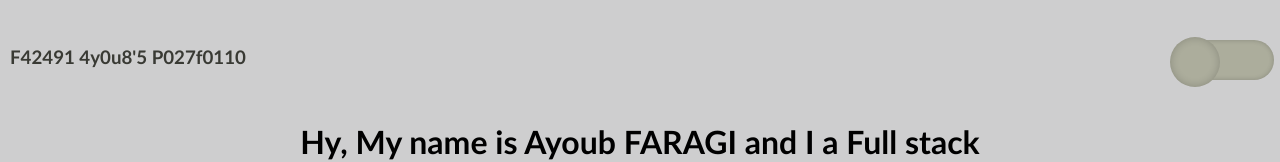
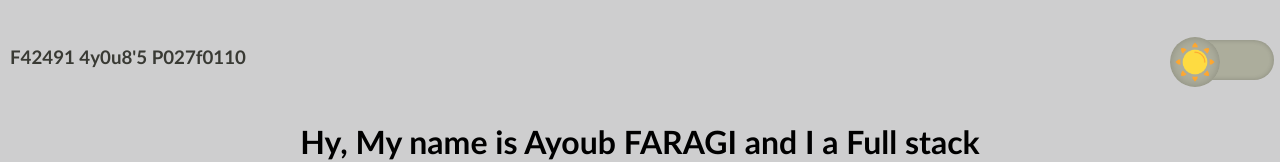
Before and after one commit to biggymarley/portfolio, a plain HTML site: page index.html in a window 1280 px wide. Shown: the top 162 px of the page. Drawn offline with Linux system fonts and the light colour scheme.

Commit message:
edit sun/moon bg on js

```diff
--- a/portfolio.css
+++ b/portfolio.css
@@ -164,6 +164,7 @@ p {
 {
   background-color: #acad9c;
   background-size: 40px 40px;
+  background-image: url(./img/sun.png);
   background-position: center;
   background-repeat: no-repeat;
   position: absolute;
```
